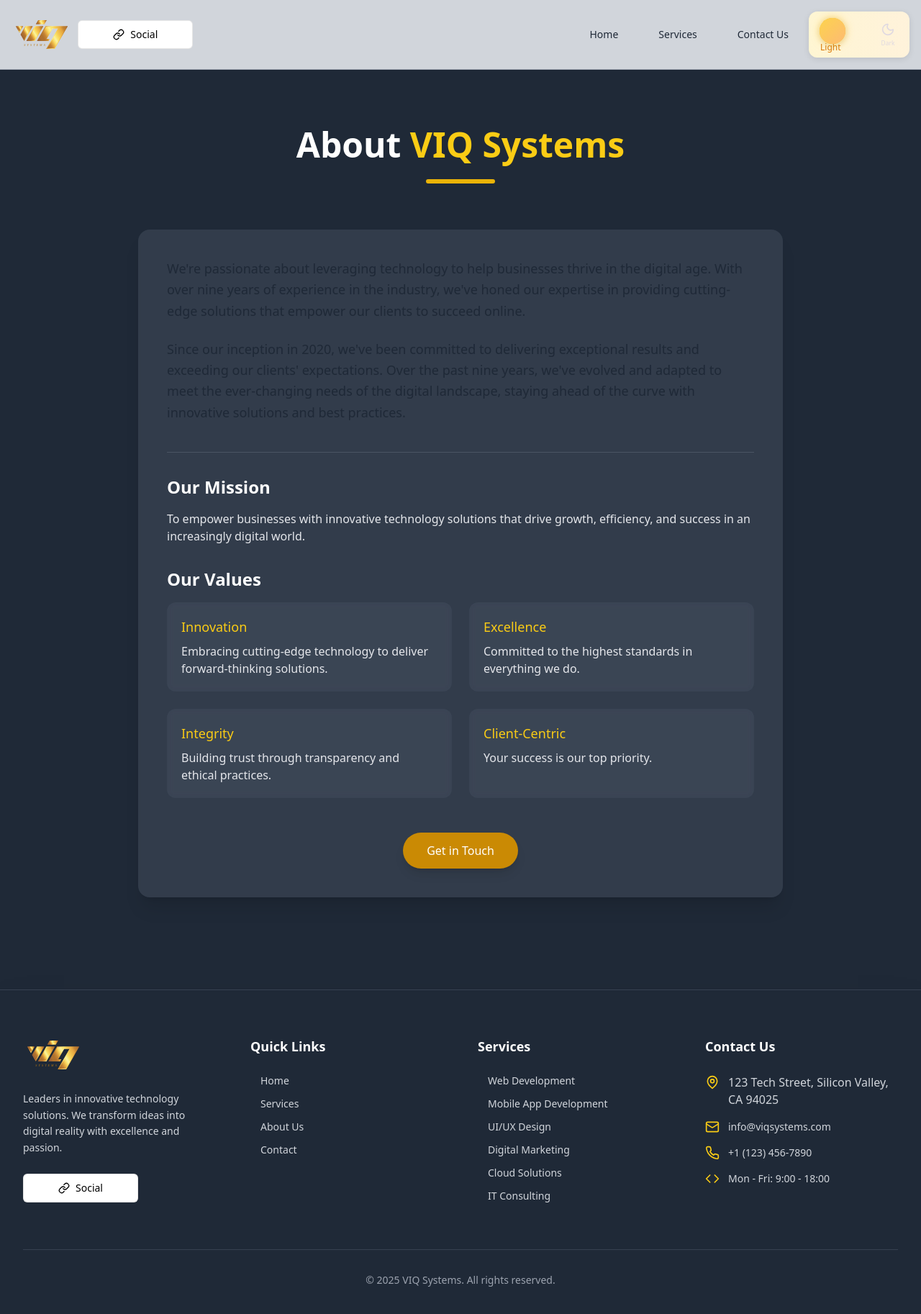
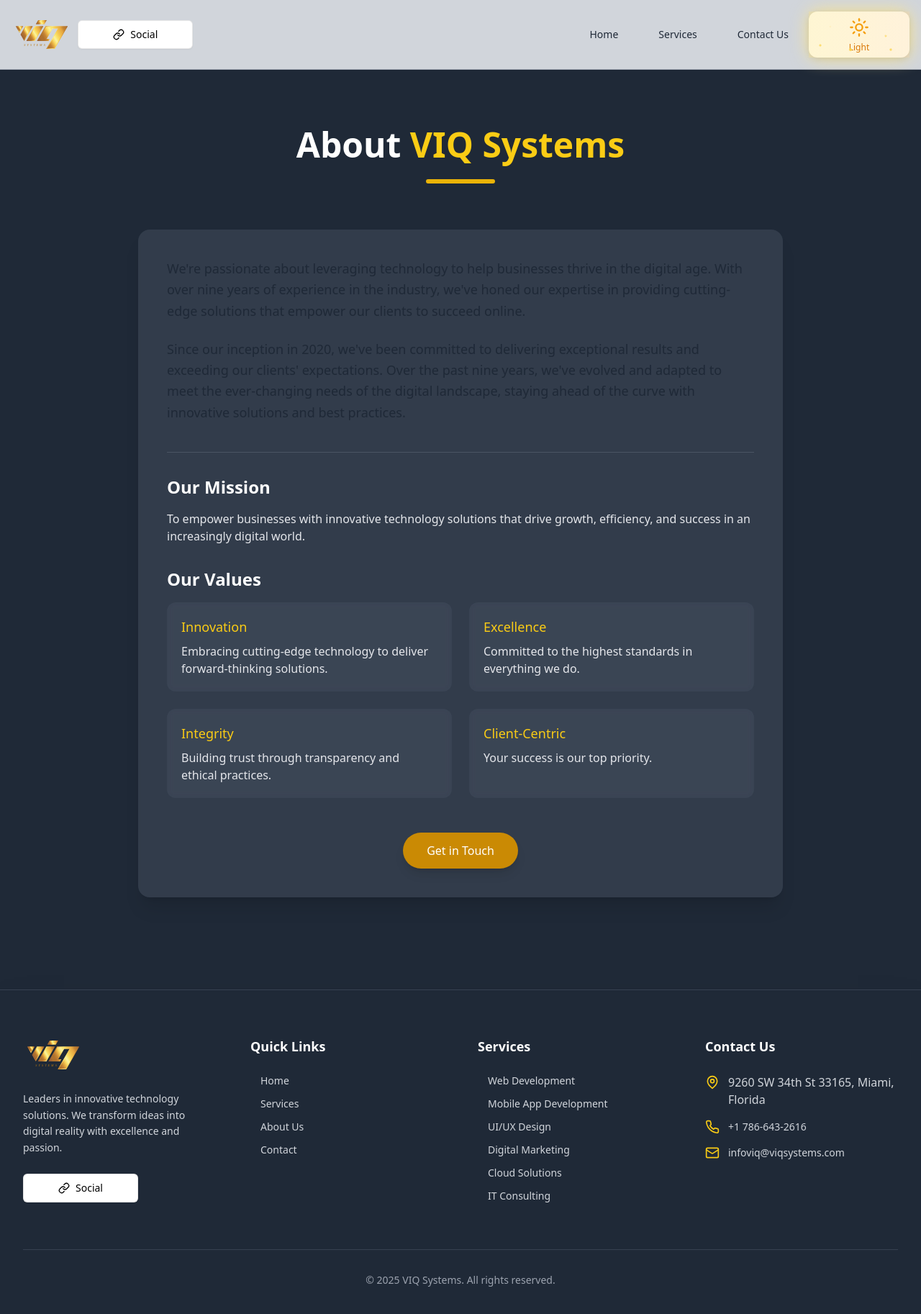
Before and after one commit to a5r8c18/Web-VIQ, a React (Vite) app: page /about in a window 1280 px wide. Shown: the top 1826 px of the page at 72% size. Built offline with nearby package versions, Linux system fonts and the light colour scheme.

Commit message:
new updates

```diff
--- a/src/components/layout/Footer.jsx
+++ b/src/components/layout/Footer.jsx
@@ -83,19 +83,15 @@
             <ul className="space-y-4">
               <li className="flex items-start">
                 <MapPin className="h-5 w-5 text-yellow-400 mt-0.5 mr-3 flex-shrink-0" />
-                <span className="text-gray-300">123 Tech Street, Silicon Valley, CA 94025</span>
+                <span className="text-gray-300">9260 SW 34th St 33165, Miami, Florida</span>
+              </li>
+              <li className="flex items-center">
+                <Phone className="h-5 w-5 text-yellow-400 mr-3 flex-shrink-0" />
+                <a href="tel:+17866432616" className="text-gray-300 hover:text-yellow-400 transition-colors duration-300 text-sm">+1 786-643-2616</a>
               </li>
               <li className="flex items-center">
                 <Mail className="h-5 w-5 text-yellow-400 mr-3 flex-shrink-0" />
-                <a href="mailto:info@viqsystems.com" className="text-gray-300 hover:text-yellow-400 transition-colors duration-300 text-sm">info@viqsystems.com</a>
-              </li>
-              <li className="flex items-center">
-                <Phone className="h-5 w-5 text-yellow-400 mr-3 flex-shrink-0" />
-                <a href="tel:+11234567890" className="text-gray-300 hover:text-yellow-400 transition-colors duration-300 text-sm">+1 (123) 456-7890</a>
-              </li>
-              <li className="flex items-center">
-                <Code className="h-5 w-5 text-yellow-400 mr-3 flex-shrink-0" />
-                <span className="text-gray-300 text-sm">Mon - Fri: 9:00 - 18:00</span>
+                <a href="mailto:infoviq@viqsystems.com" className="text-gray-300 hover:text-yellow-400 transition-colors duration-300 text-sm">infoviq@viqsystems.com</a>
               </li>
             </ul>
           </div>
--- a/src/components/ui/ThemeToggle.jsx
+++ b/src/components/ui/ThemeToggle.jsx
@@ -5,11 +5,38 @@
   const { theme, toggleTheme } = useTheme();
   const [mounted, setMounted] = useState(false);
   const isLightMode = theme === 'light';
+  const particleColorClass = isLightMode ? 'bg-amber-300' : 'bg-white';
 
-  // Evitar hidratación no coincidente
+  // CSS for the star particles
+  const starStyles = `
+    @keyframes twinkling-star-anim {
+      0% {
+        transform: scale(0) rotate(0deg);
+        opacity: 0;
+      }
+      50% {
+        transform: scale(1) rotate(180deg);
+        opacity: 1;
+      }
+      100% {
+        transform: scale(0) rotate(360deg);
+        opacity: 0;
+      }
+    }
+  `;
+
+  // Prevent hydration mismatch
   useEffect(() => {
     setMounted(true);
   }, []);
+
+  // Apply theme class to the document element
+  useEffect(() => {
+    if (mounted) {
+      document.documentElement.classList.remove('light', 'dark');
+      document.documentElement.classList.add(theme);
+    }
+  }, [theme, mounted]);
 
   if (!mounted) {
     return (
@@ -17,30 +44,22 @@
     );
   }
 
-  const handleToggle = () => {
-    toggleTheme();
-  };
-
   return (
+    <>
+      <style>{starStyles}</style>
       <button
-      onClick={handleToggle}
-      className={`relative group overflow-hidden h-16 w-[140px] rounded-xl flex items-center justify-center transition-all duration-500 shadow-[0_2px_8px_rgba(0,0,0,0.1)] hover:shadow-[0_4px_16px_rgba(0,0,0,0.15)] backdrop-blur-xs ${
-        isLightMode ? 'bg-amber-50' : 'bg-gray-800'
-      }`}
+        onClick={toggleTheme}
+        className={`relative group h-16 w-[140px] rounded-xl flex items-center justify-center transition-all duration-500 shadow-[0_2px_8px_rgba(0,0,0,0.1)] hover:shadow-[0_4px_16px_rgba(0,0,0,0.15)] backdrop-blur-xs
+          ${isLightMode ? 'bg-amber-50' : 'bg-gray-800'}
+          after:content-[''] after:absolute after:inset-0 after:rounded-xl after:transition-all after:duration-500 after:z-[-1] after:blur-md
+          ${isLightMode ? 'after:bg-amber-200' : 'after:bg-gray-700'}`}
         tabIndex="0"
         aria-label={isLightMode ? 'Cambiar a modo oscuro' : 'Cambiar a modo claro'}
       >
         <div className="absolute inset-0 opacity-50 transition-opacity duration-500 bg-gradient-to-r from-amber-200/50 to-orange-200/50"></div>
-      <div className="relative w-full px-4">
-        <div className="relative flex items-center justify-between">
-          {/* Contenido del Modo Claro */}
-          <div
-            className="flex flex-col items-center gap-1 transition-all duration-500"
-            style={{
-              transform: isLightMode ? 'scale(1)' : 'scale(0.7)',
-              opacity: isLightMode ? 1 : 0.5,
-            }}
-          >
+        <div className="relative w-full flex items-center justify-center">
+          {isLightMode ? (
+            <div className="flex flex-col items-center gap-1 transition-all duration-500">
               <div className="h-7 flex items-center justify-center">
                 <svg
                   xmlns="http://www.w3.org/2000/svg"
@@ -52,7 +71,7 @@
                   strokeWidth="2"
                   strokeLinecap="round"
                   strokeLinejoin="round"
-                className={`lucide lucide-sun w-7 h-7 ${isLightMode ? 'text-amber-500' : 'text-gray-100'}`}
+                  className="lucide lucide-sun w-7 h-7 text-amber-500"
                   aria-hidden="true"
                 >
                   <circle cx="12" cy="12" r="4"></circle>
@@ -66,19 +85,10 @@
                   <path d="m19.07 4.93-1.41 1.41"></path>
                 </svg>
               </div>
-            <span className={`text-xs font-medium translate-y-0.5 ${isLightMode ? 'text-amber-600' : 'text-gray-100'}`}>
-              Light
-            </span>
+              <span className="text-xs font-medium translate-y-0.5 text-amber-600">Light</span>
             </div>
-
-          {/* Contenido del Modo Oscuro */}
-          <div
-            className="flex flex-col items-center gap-1 transition-all duration-500"
-            style={{
-              transform: isLightMode ? 'scale(0.7)' : 'scale(1)',
-              opacity: isLightMode ? 0.5 : 1,
-            }}
-          >
+          ) : (
+            <div className="flex flex-col items-center gap-1 transition-all duration-500">
               <div className="h-7 flex items-center justify-center">
                 <svg
                   xmlns="http://www.w3.org/2000/svg"
@@ -90,85 +100,74 @@
                   strokeWidth="2"
                   strokeLinecap="round"
                   strokeLinejoin="round"
-                className={`lucide lucide-moon w-7 h-7 ${isLightMode ? 'text-indigo-400/50' : 'text-white'}`}
+                  className="lucide lucide-moon w-7 h-7 text-white"
                   aria-hidden="true"
                 >
                   <path d="M20.985 12.486a9 9 0 1 1-9.473-9.472c.405-.022.617.46.402.803a6 6 0 0 0 8.268 8.268c.344-.215.825-.004.803.401"></path>
                 </svg>
               </div>
-            <span className={`text-xs font-medium translate-y-0.5 ${isLightMode ? 'text-indigo-400/50' : 'text-white'}`}>
-              Dark
-            </span>
+              <span className="text-xs font-medium translate-y-0.5 text-white">Dark</span>
+            </div>
+          )}
         </div>
 
-          {/* Control deslizante */}
+        {/* Star/particle effect */}
         <div
-            className={`absolute top-[1px] w-9 h-9 rounded-full shadow-[0_2px_8px_rgba(0,0,0,0.1)] transition-transform duration-500 ${
-              isLightMode ? 'bg-gradient-to-br from-amber-300 to-orange-300' : 'bg-gray-700'
-            }`}
+          key={theme} // Force re-render to restart animations on theme change
+          className="absolute inset-0 transition-opacity duration-300 pointer-events-none"
+        >
+          {/* Particles */}
+          <div
+            className={`absolute w-1 h-1 rounded-full animate-[twinkling-star-anim_2s_linear_infinite] ${particleColorClass}`}
             style={{
-              transform: isLightMode ? 'translateX(-1px)' : 'translateX(65px)',
-            }}
-          >
-            <div className={`absolute inset-0 rounded-full ${isLightMode ? 'bg-amber-300' : 'bg-gray-700'}`}></div>
-            <div className={`absolute inset-0 rounded-full ${isLightMode ? 'bg-gradient-to-br from-amber-300 to-orange-300' : ''}`}></div>
-            <div
-              className="absolute inset-0 rounded-full"
-              style={{ boxShadow: isLightMode ? 'rgba(251, 191, 36, 0.6) 0px 0px 12px' : '' }}
-            ></div>
-          </div>
-        </div>
-      </div>
-
-      {/* Efecto de estrellas/partículas - Solo visible en modo claro */}
-      <div
-        className="absolute inset-0 transition-opacity duration-300 pointer-events-none"
-        style={{ opacity: isLightMode ? 1 : 0 }}
-      >
-        <div
-          className="absolute w-1 h-1 bg-amber-300 rounded-full"
-          style={{
-            opacity: 0,
-            transform: 'translateX(-5.85172px) translateY(-2.87157px) scale(0.965347)',
+              left: '20%',
+              top: '30%',
+              animationDelay: '0.1s',
             }}
           ></div>
           <div
-          className="absolute w-1 h-1 bg-amber-300 rounded-full"
+            className={`absolute w-1 h-1 rounded-full animate-[twinkling-star-anim_2s_linear_infinite] ${particleColorClass}`}
             style={{
-            opacity: 0,
-            transform: 'translateX(2.63356px) translateY(-2.43594px) scale(0.453611)',
+              left: '75%',
+              top: '50%',
+              animationDelay: '0.4s',
             }}
           ></div>
           <div
-          className="absolute w-1 h-1 bg-amber-300 rounded-full"
+            className={`absolute w-1 h-1 rounded-full animate-[twinkling-star-anim_2s_linear_infinite] ${particleColorClass}`}
             style={{
-            opacity: 0,
-            transform: 'translateX(-11.9091px) translateY(-19.7656px) scale(0.0130814)',
+              left: '40%',
+              top: '80%',
+              animationDelay: '0.7s',
             }}
           ></div>
           <div
-          className="absolute w-1 h-1 bg-amber-300 rounded-full"
+            className={`absolute w-1 h-1 rounded-full animate-[twinkling-star-anim_2s_linear_infinite] ${particleColorClass}`}
             style={{
-            opacity: 0,
-            transform: 'translateX(12.4175px) translateY(-14.5326px) scale(0.238923)',
+              left: '50%',
+              top: '15%',
+              animationDelay: '0.2s',
             }}
           ></div>
           <div
-          className="absolute w-1 h-1 bg-amber-300 rounded-full"
+            className={`absolute w-1 h-1 rounded-full animate-[twinkling-star-anim_2s_linear_infinite] ${particleColorClass}`}
             style={{
-            opacity: 0,
-            transform: 'translateX(-2.18633px) translateY(-13.5985px) scale(0.650833)',
+              left: '80%',
+              top: '80%',
+              animationDelay: '0.9s',
             }}
           ></div>
           <div
-          className="absolute w-1 h-1 bg-amber-300 rounded-full"
+            className={`absolute w-1 h-1 rounded-full animate-[twinkling-star-anim_2s_linear_infinite] ${particleColorClass}`}
             style={{
-            opacity: 0,
-            transform: 'translateX(2.52168px) translateY(-7.17348px) scale(1.19238)',
+              left: '10%',
+              top: '70%',
+              animationDelay: '0.5s',
             }}
           ></div>
         </div>
       </button>
+    </>
   );
 };
 
```
Also changed, not shown: src/components/layout/Header.jsx (+4 -4 lines), src/components/ui/Hero.jsx (+3 -18 lines), src/components/ui/SocialMediaButton.jsx (+14 -28 lines), src/pages/Home.jsx (+19 -27 lines), src/pages/Services.jsx (+14 -14 lines). Lines whose indentation alone changed are shown as unchanged.
